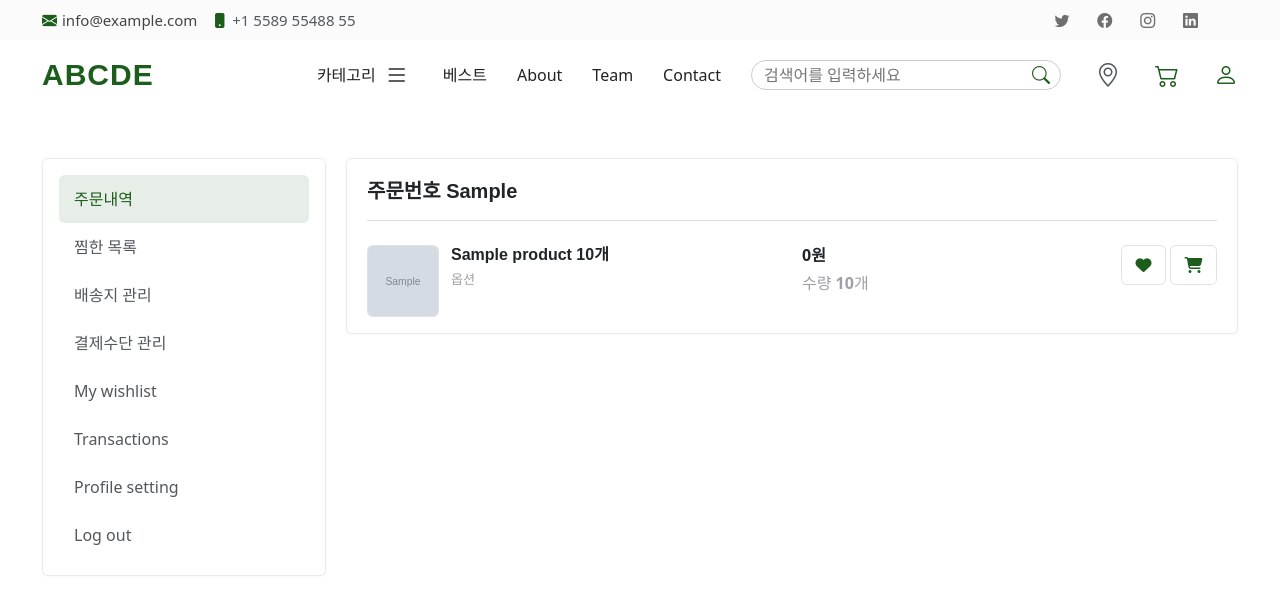
After one commit to JJJeong123/ttt, a Django app: page /mypage/order-detail/1 in a window 1280 px wide; the page is wider, and only the part inside the window is pictured. The commit adds this page. Shown: the top 615 px of that part. Run offline with Django 4.2, Linux system fonts and the light colour scheme; a user stored in the database is signed in; tables that the repository leaves empty hold one stand-in row (values such as "Sample post"); grey boxes marked "Sample" are stand-in pictures; parts of the project's set-up code (start-up, migrations or seed data) failed here and were passed over; some libraries are stand-ins or nearby versions.

Commit message:
Add 주문내역 and 주문상세

```diff
--- /dev/null
+++ b/mypage/templates/order_detail.html
@@ -0,0 +1,75 @@
+{% extends 'layouts/base.html' %}
+{% load static %}
+
+<!-- Specific Page CSS goes HERE  -->
+{% block stylesheets %}
+<link href="{% static 'assets/css/product.css' %}" rel="stylesheet" type="text/css">
+{% endblock stylesheets %}
+
+{% block content %}
+<div class="container mt-5">
+  <div class="row pt-3">
+    <aside class="col-lg-3">
+      <!--  COMPONENT MENU LIST  -->
+      <div class="card p-3 h-100">
+        <nav class="nav flex-column nav-pills">
+          <a class="nav-link active" href="{% url 'mypage:order-history' %}">주문내역</a>
+          <a class="nav-link" href="#">찜한 목록</a>
+          <a class="nav-link" href="#">배송지 관리</a>
+          <a class="nav-link" href="#">결제수단 관리</a>
+          <a class="nav-link" href="#">My wishlist</a>
+          <a class="nav-link" href="#">Transactions</a>
+          <a class="nav-link" href="#">Profile setting</a>
+          <a class="nav-link" href="#">Log out</a>
+        </nav>
+      </div>
+      <!--   COMPONENT MENU LIST END .//   -->
+    </aside>
+    <main class="col-lg-9">
+      <div class="card">
+        <div class="card-body pb-2">
+          <h5 class="card-title mb-2">주문번호 {{ order.order_no }}</h5>
+          <hr class="mb-0">
+          {% load index %}
+          {% load humanize %}
+          {% for p in products %}
+          <article class="row gy-3 my-2">
+            <div class="col-lg-6">
+              <figure class="itemside  me-lg-5">
+                <div class="aside">
+                  <img src="{% with item=items|index:forloop.counter0 %}{{ item.main_img.url }}{% endwith %}"
+                      class="img-sm border rounded"
+                      onclick="window.open('/product/product-detail/'+'{{ p.product__id }}'+'','_self');"
+                      style="cursor:pointer;">
+                </div>
+                <figcaption class="info">
+                  <a href="#" class="title mb-1"><h6>{{ p.product__name }} {{ p.amount }}개</h6></a>
+                  <p class="text-muted small">옵션</p>
+                </figcaption>
+              </figure>
+            </div>
+            <div class="col-lg-2 col-sm-4 col-6">
+              <div class="price-wrap lh-sm">
+                <p class="price h6 mb-2">{{ p.total | intcomma }}원</p>
+                <p class="text-muted"> 수량 <strong>{{p.amount}}</strong>개</p>
+              </div> <!-- price-wrap .// -->
+            </div>
+            <div class="col-lg col-sm-4">
+              <div class="float-lg-end">
+                <a href="#" class="btn btn-light"> <i class="fa fa-heart"></i></a>
+                <a href="#" class="btn btn-light"><i class="fa fa-shopping-cart"></i></a>
+              </div>
+            </div>
+          </article> <!-- row.// -->
+          {% endfor %}
+        </div> <!-- card-body .// -->
+      </div> <!-- card.// -->
+    </main>
+  </div> <!-- row.// -->
+</div>
+
+{% endblock content %}
+
+<!-- Specific Page JS goes HERE  -->
+{% block javascripts %}
+{% endblock javascripts %}
--- a/mypage/urls.py
+++ b/mypage/urls.py
@@ -1,6 +1,5 @@
 from django.urls import path
 
-from mypage.views.checkout_view import CheckoutView
 from .views import checkout_view, review_views, cart_views
 
 app_name = 'mypage'
@@ -14,5 +13,7 @@ urlpatterns=[
     # 마이페이지
     path('cart', cart_views.CartView.as_view(), name='cart'),
     path('checkout', checkout_view.CheckoutView.as_view(), name='checkout'),
+    path('order-history', checkout_view.OrderHistoryView.as_view(), name='order-history'),
+    path('order-detail/<str:id>', checkout_view.OrderDetailView.as_view(), name='order-detail'),
 
 ]
--- a/mypage/views/checkout_view.py
+++ b/mypage/views/checkout_view.py
@@ -1,5 +1,4 @@
 import json
-from django.forms import FloatField, IntegerField
 from django.http import HttpRequest, JsonResponse
 from django.shortcuts import render, redirect, get_object_or_404
 from django.views.generic.base import View
@@ -8,7 +7,7 @@ from django.db.models import F
 from django.db.models import IntegerField
 from django.db.models.functions import Cast
 
-from config.models import Product, CartProduct, Cart, Member
+from config.models import Product, Order, OrderProduct
 from product.views.product_views import doesCartExist
 
 
@@ -16,8 +15,66 @@ class CheckoutView(LoginRequiredMixin, View):
     '''
     결제창
     '''
+    def get(self, request: HttpRequest, *args, **kwargs):
+        context={}
+
+        return render(request, 'checkout.html', context)
+
+class OrderHistoryView(LoginRequiredMixin, View):
+    '''
+    주문내역
+    '''
+    def get(self, request: HttpRequest, *args, **kwargs):
+        context={}
+        orders=[]
+        products=[]
+        num=[] # 주문 당 상품 개수
+        amount=[] # 주문의 첫 번째 상품 개수
+        first_item=[] # 주문의 첫 번째 상품 정보
+
+        # user's orders
+        orders=list(Order.objects.filter(deleteflag='0', member__user_id=request.user.id).order_by('-created_at').values('id', 'order_no', 'status', 'created_at', 'total_price'))
+
+        # products of each
+        for order in orders:
+            product=list(OrderProduct.objects.filter(deleteflag='0', order=order['id']).values('product__id', 'product__price', 'amount', 'product__name'))
+            products.append(product)
+            first_item.append(Product.objects.get(id=product[0]['product__id']))
+            num.append(product[0]['amount'])
+
+        for product in products:
+            amount.append(len(product)-1)
+
+        context={
+            'first_item': first_item,
+            'amount': amount,
+            'orders': orders,
+            'num': num,
+        }
+        return render(request, 'order_history.html', context)
+
+class OrderDetailView(LoginRequiredMixin, View):
+    '''
+    주문내역 상세
+    '''
 
     def get(self, request: HttpRequest, *args, **kwargs):
         context={}
+        main_imgs=[]
 
-        return render(request, 'checkout.html',  context)
+        id = kwargs.get('id')
+
+        order=Order.objects.get(id=id)
+        products=list(OrderProduct.objects.filter(order=id).values('product__id', 'product__name', 'amount').annotate(total=Cast(F('amount') * F('product__price'), IntegerField())))
+
+        for p in products:
+            print(p['product__id'])
+            main_imgs.append(Product.objects.get(id=p['product__id']))
+
+        context={
+            'order': order,
+            'products': products,
+            'items': main_imgs,
+        }
+
+        return render(request, 'order_detail.html',  context)
--- a/static/assets/css/product.css
+++ b/static/assets/css/product.css
@@ -134,3 +134,38 @@
   width: 25%;
   height: 100%;
 }
+
+a:hover, a:hover h6 {
+  text-decoration: none;
+}
+
+.btn-primary {
+  background-color: #1c5d1c;
+  border-color: #1c5d1c;
+  color: white;
+}
+.btn-primary:hover {
+  background-color: #1c5d1c;
+}
+.btn-light i{
+  color: #1c5d1c;
+}
+
+.btn-light:hover {
+  background-color: #1c5d1c;
+}
+
+.btn-light:hover i {
+  color: white !important;
+}
+
+.text-primary {
+  color: #1c5d1c !important;
+}
+.nav-pills .nav-link.active, .nav-pills .show>.nav-link {
+  background-color:rgba(28,93,28,0.1);
+  color: #1c5d1c;
+}
+.nav-pills .nav-link {
+  padding: 12px 15px;
+}
--- a/templates/includes/header.html
+++ b/templates/includes/header.html
@@ -50,6 +50,7 @@
           <a class="nav-link scrollto active" href="#"><i class="bi bi-person" style="align-items: center;"></i></a>
           <ul>
             <li><a class="nav-link" href="#">마이페이지</a></li>
+            <li><a class="nav-link" href="{% url 'mypage:order-history' %}">주문내역</a></li>
             <li><a class="nav-link" href="#">고객센터</a></li>
             <li><a class="nav-link" href="{% url 'logout' %}">로그아웃</a></li>
           </ul>
```
Also changed, not shown: mypage/templates/order_history.html (added, +92 -0 lines).
